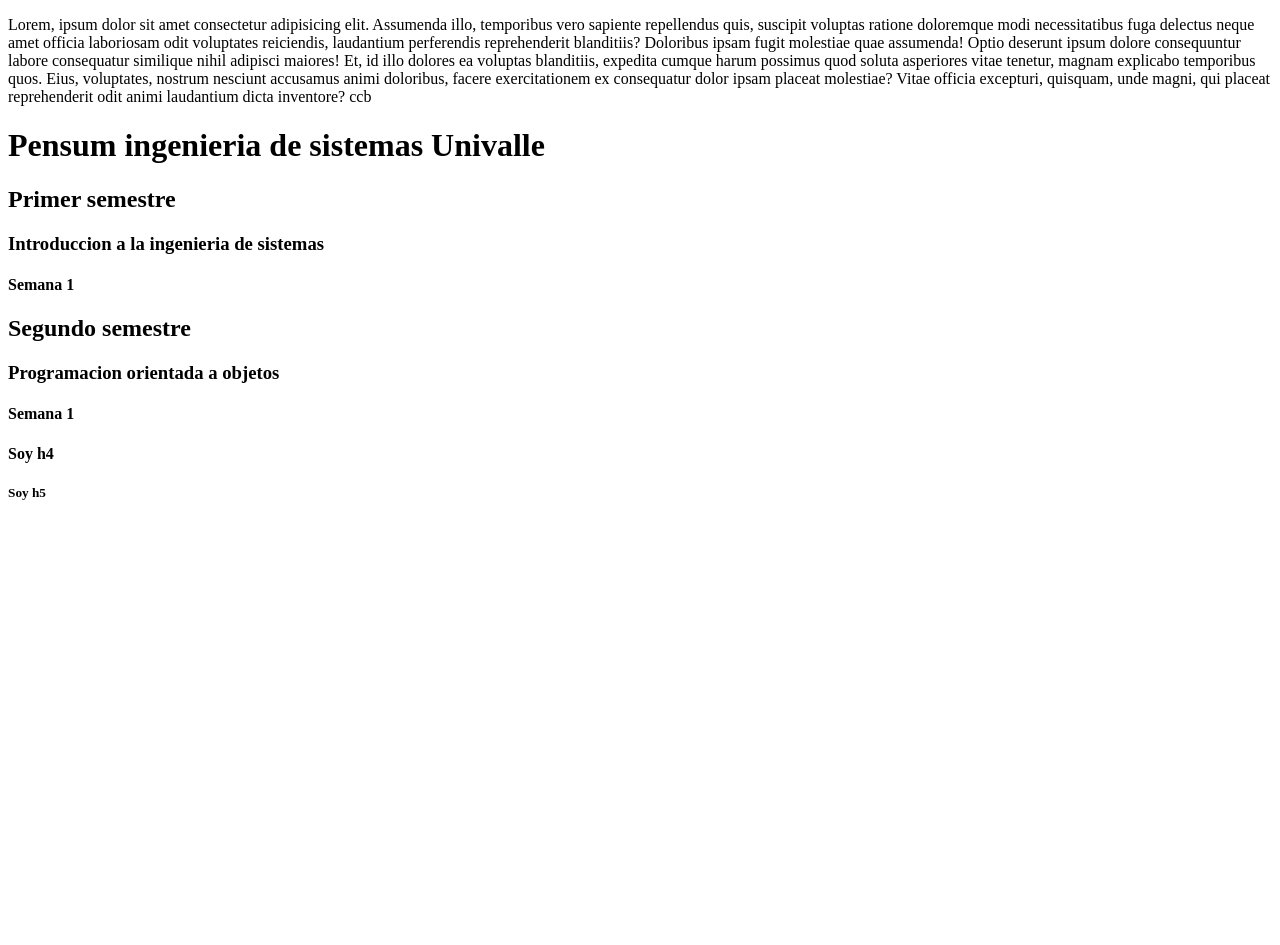
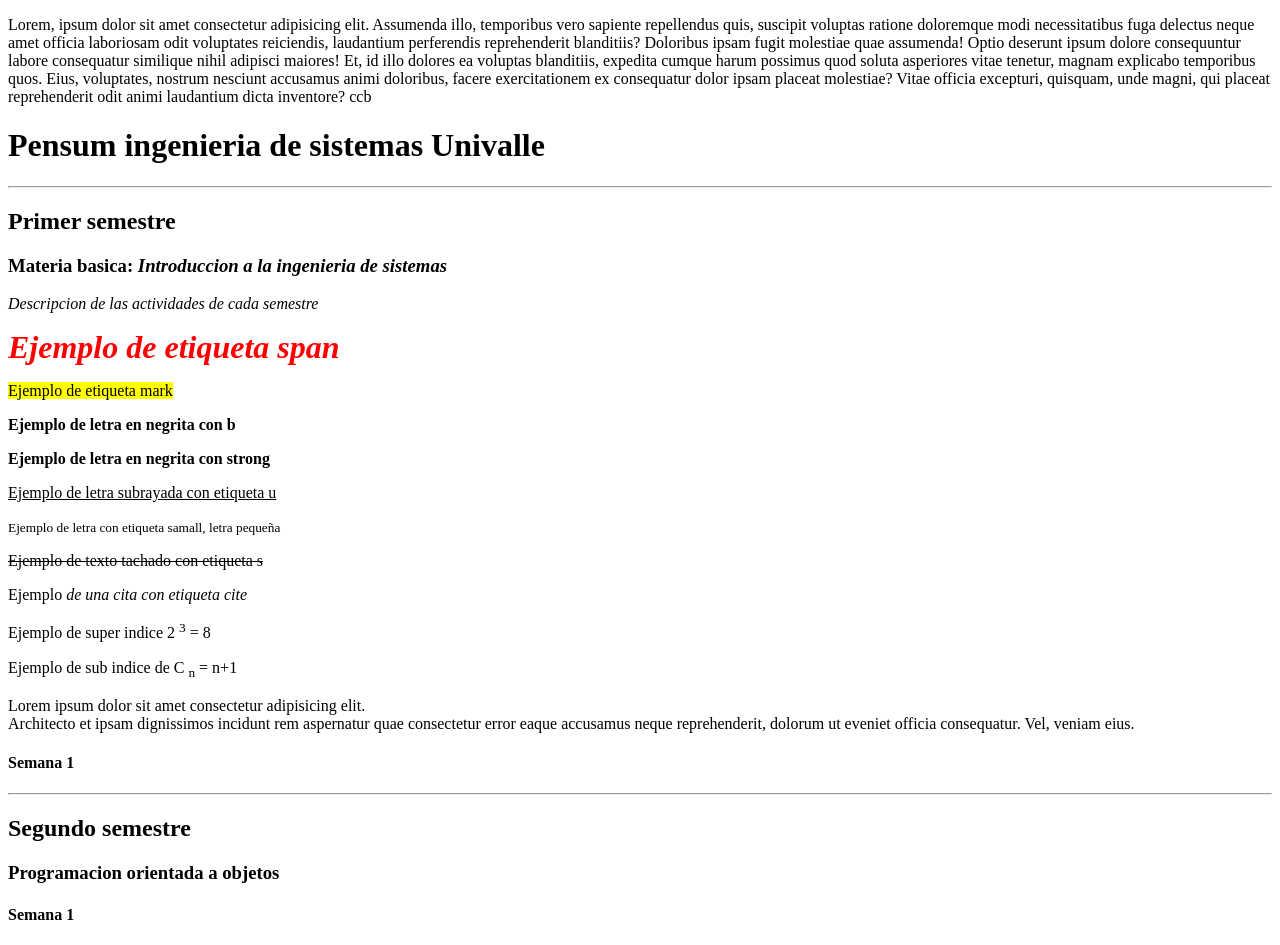
Before and after one commit to edwin1007/proyecto-html, a plain HTML site: page textos.html in a window 1280 px wide. Before the commit the page ends 800 px from the top, so only its background shows below. Drawn offline with Linux system fonts and the light colour scheme.

Commit message:
tercer avance min 46

```diff
--- a/textos.html
+++ b/textos.html
@@ -1,27 +1,82 @@
 <!DOCTYPE html>
 <html lang="en">
+
 <head>
     <meta charset="UTF-8">
     <meta name="viewport" content="width=device-width, initial-scale=1.0">
     <title>Test tags</title>
+
+    <style>
+        span {
+            font-style: italic;
+            font-weight: bold;
+            font-size: 2rem;
+            color: red;
+        }
+    </style>
+
 </head>
+
 <body>
     <p>
-        Lorem, ipsum dolor sit amet consectetur adipisicing elit. Assumenda illo, temporibus vero sapiente repellendus quis, suscipit voluptas ratione doloremque modi necessitatibus fuga delectus neque amet officia laboriosam odit voluptates reiciendis, laudantium perferendis reprehenderit blanditiis? Doloribus ipsam fugit molestiae quae assumenda! Optio deserunt ipsum dolore consequuntur labore consequatur similique nihil adipisci maiores! Et, id illo dolores ea voluptas blanditiis, expedita cumque harum possimus quod soluta asperiores vitae tenetur, magnam explicabo temporibus quos. Eius, voluptates, nostrum nesciunt accusamus animi doloribus, facere exercitationem ex consequatur dolor ipsam placeat molestiae? Vitae officia excepturi, quisquam, unde magni, qui placeat reprehenderit odit animi laudantium dicta inventore? ccb
+        Lorem, ipsum dolor sit amet consectetur adipisicing elit. Assumenda illo, temporibus vero sapiente repellendus
+        quis, suscipit voluptas ratione doloremque modi necessitatibus fuga delectus neque amet officia laboriosam odit
+        voluptates reiciendis, laudantium perferendis reprehenderit blanditiis? Doloribus ipsam fugit molestiae quae
+        assumenda! Optio deserunt ipsum dolore consequuntur labore consequatur similique nihil adipisci maiores! Et, id
+        illo dolores ea voluptas blanditiis, expedita cumque harum possimus quod soluta asperiores vitae tenetur, magnam
+        explicabo temporibus quos. Eius, voluptates, nostrum nesciunt accusamus animi doloribus, facere exercitationem
+        ex consequatur dolor ipsam placeat molestiae? Vitae officia excepturi, quisquam, unde magni, qui placeat
+        reprehenderit odit animi laudantium dicta inventore? ccb
     </p>
 
     <h1>Pensum ingenieria de sistemas Univalle</h1> <!--h1 unico elemento en un html, Hn n=!1, varias eiquetas-->
 
+    <hr>
+
     <h2>Primer semestre</h2>
-    <h3>Introduccion a la ingenieria de sistemas</h3>
+
+    <!-- para comentar varias lines de codigo (ctrl + k + u)-->
+
+    <!-- <h4>Soy h4</h4>
+    <h5>Soy h5</h5> -->
+
+    <!-- estiqueta para hacer enfasis
+        <em> italica </em> -> tiene significado semantico
+        <i> italica </i> -> solo es una etiqueta, sin semantica
+
+        <span> texto... </span> -> se pueden agregar estilos css
+        <mark>texto... </mark> -> resalta el texto
+        <b>texto... </b> -> texto en negrita, no tiene semantica
+        <strong>texto... </strong> -> texto en negrita, si semantica
+    -->
+
+    <h3>Materia basica: <em>Introduccion a la ingenieria de sistemas</em> </h3>
+
+    <p> <i>Descripcion de las actividades de cada semestre</i> </p>
+    <p> <span>Ejemplo de etiqueta span</span> </p>
+    <p> <mark>Ejemplo de etiqueta mark</mark> </p>
+    <p> <b>Ejemplo de letra en negrita con b </b> </p>
+    <p> <strong> Ejemplo de letra en negrita con strong </strong> </p>
+    <p> <u> Ejemplo de letra subrayada con etiqueta u</u> </p>
+    <p><small>Ejemplo de letra con etiqueta samall, letra pequeña</small></p>
+    <p><s>Ejemplo de texto tachado con etiqueta s </s></p>
+    <p>Ejemplo <cite> de una cita con etiqueta cite</cite></p>
+    <p> Ejemplo de super indice 2 <sup>3</sup> = 8</p>
+    <p>Ejemplo de sub indice de C <sub>n</sub> = n+1</p>
+
+    <!-- <br> -> genera un salto de linea. -->
+    <!-- <br><br><br><br><br> -> br*5, genera 5 saltos de linea -->
+
+    <p>Lorem ipsum dolor sit amet consectetur adipisicing elit. <br> Architecto et ipsam dignissimos incidunt rem aspernatur quae consectetur error eaque accusamus neque reprehenderit, dolorum ut eveniet officia consequatur. Vel, veniam eius.</p>
+
     <h4>Semana 1</h4>
+
+    <hr>
 
     <h2>Segundo semestre</h2>
     <h3>Programacion orientada a objetos</h3>
     <h4>Semana 1</h4>
 
-    <h4>Soy h4</h4>
-    <h5>Soy h5</h5>
+</body>
 
-</body>
 </html>
```
Also changed, not shown: enlaces-imagenes/enlace.html (added).
